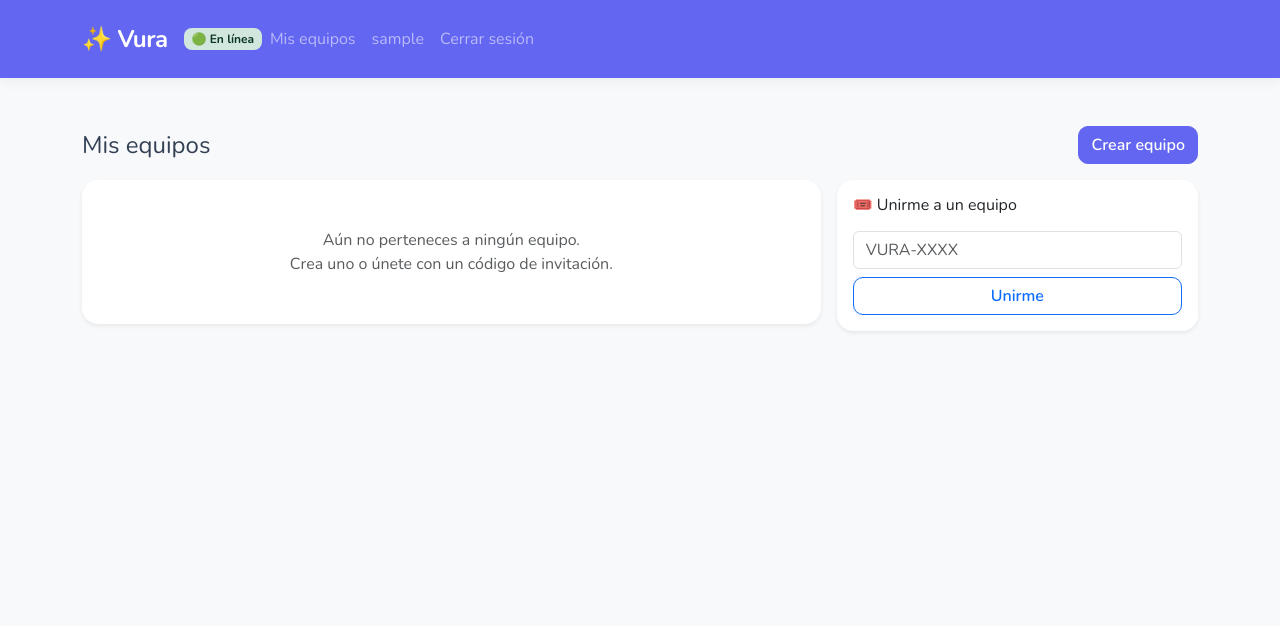
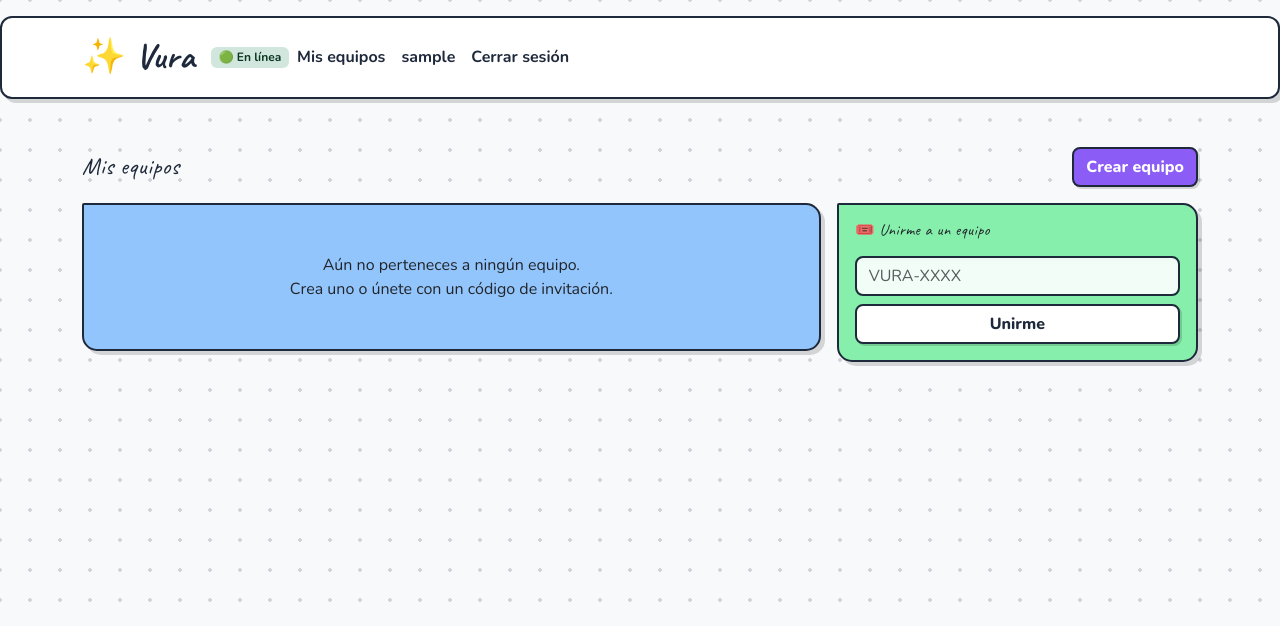
Before and after one commit to 300Ech/vura, a Flask app: page /equipos in a window 1280 px wide. Shown: the top 626 px of the page. Run offline with Flask 3, Linux system fonts and the light colour scheme; the visitor is signed in with stand-in values (Sample User, id 1); data that the repository does not hold is empty; some libraries are stand-ins or nearby versions.

Commit message:
primer iteracion

```diff
--- a/autenticacion/templates/autenticacion/iniciar_sesion.html
+++ b/autenticacion/templates/autenticacion/iniciar_sesion.html
@@ -4,7 +4,7 @@
 {% block contenido %}
 <div class="row justify-content-center">
   <div class="col-lg-4 col-md-6 col-sm-8">
-    <div class="card shadow-sm">
+    <div class="card bg-sticky-yellow">
       <div class="card-body p-5">
         <h1 class="h4 mb-4 text-center fw-bold">Entrar a Vura 🚀</h1>
         <form method="post" novalidate>
--- a/autenticacion/templates/autenticacion/registro.html
+++ b/autenticacion/templates/autenticacion/registro.html
@@ -4,7 +4,7 @@
 {% block contenido %}
 <div class="row justify-content-center">
   <div class="col-lg-4 col-md-6 col-sm-8">
-    <div class="card shadow-sm">
+    <div class="card bg-sticky-pink">
       <div class="card-body p-5">
         <h1 class="h4 mb-4 text-center fw-bold">Crear cuenta en Vura 🚀</h1>
         <form method="post" novalidate>
--- a/equipos/templates/equipos/mis_equipos.html
+++ b/equipos/templates/equipos/mis_equipos.html
@@ -12,7 +12,7 @@
     {% if membresias %}
       <div class="d-flex flex-column gap-3">
         {% for membresia in membresias %}
-          <a class="card text-decoration-none shadow-sm" href="{{ url_for('equipos.ver_equipo', id_equipo=membresia.equipo.id) }}">
+          <a class="card text-decoration-none bg-sticky-pink" href="{{ url_for('equipos.ver_equipo', id_equipo=membresia.equipo.id) }}">
             <div class="card-body d-flex justify-content-between align-items-center">
               <div>
                 <strong class="text-dark">{{ membresia.equipo.nombre }}</strong>
@@ -26,8 +26,8 @@
         {% endfor %}
       </div>
     {% else %}
-      <div class="card shadow-sm">
-        <div class="card-body text-center text-muted py-5">
+      <div class="card bg-sticky-blue">
+        <div class="card-body text-center text-dark py-5">
           Aún no perteneces a ningún equipo.<br>
           Crea uno o únete con un código de invitación.
         </div>
@@ -36,7 +36,7 @@
   </div>
 
   <div class="col-md-4">
-    <div class="card shadow-sm">
+    <div class="card bg-sticky-green">
       <div class="card-body">
         <h2 class="h6 mb-3">🎟️ Unirme a un equipo</h2>
         <form method="post" action="{{ url_for('equipos.unirse_equipo') }}">
--- a/static/css/estilos.css
+++ b/static/css/estilos.css
@@ -1,97 +1,146 @@
-/* Solo el CSS que Bootstrap no resuelve. */
+:root {
+  /* FigJam-like Colors */
+  --bg-color: #f3f4f6; /* Light gray for background */
+  --dot-color: #d1d5db; /* Gray dots */
 
-:root {
-  --color-primario: #6366f1; /* Indigo vibrante */
-  --color-primario-hover: #4f46e5;
-  --color-fondo: #f8fafc; /* Gris azulado muy claro */
-  --radio-borde: 16px;
-  --radio-borde-pequeno: 10px;
-  --sombra-suave: 0 4px 12px rgba(0, 0, 0, 0.05);
-  --sombra-hover: 0 10px 20px rgba(99, 102, 241, 0.15);
+  /* Sticky Note Colors (Pastels) */
+  --sticky-yellow: #fde047; /* Bright pastel yellow */
+  --sticky-purple: #d8b4fe; /* Pastel purple */
+  --sticky-blue: #93c5fd;   /* Pastel blue */
+  --sticky-pink: #f9a8d4;   /* Pastel pink */
+  --sticky-green: #86efac;  /* Pastel green */
+  --sticky-orange: #fdba74; /* Pastel orange */
+
+  /* UI Elements */
+  --border-dark: #1e293b;
+  --primary-btn: #8b5cf6; /* Vibrant violet for main buttons */
+
+  /* Styling tokens */
+  --shadow-solid: 4px 4px 0px rgba(0, 0, 0, 0.15);
+  --shadow-solid-hover: 6px 6px 0px rgba(0, 0, 0, 0.2);
+  --border-thickness: 2px;
 }
 
 body {
   font-family: 'Nunito', sans-serif;
-  background-color: var(--color-fondo) !important;
-  color: #334155;
+  background-color: var(--bg-color) !important;
+  /* Dotted grid background pattern */
+  background-image: radial-gradient(var(--dot-color) 2px, transparent 0);
+  background-size: 30px 30px;
+  background-position: -15px -15px; /* Offset to center dots */
+  color: #1e293b;
 }
 
-/* Redefinición de colores base de Bootstrap para elementos principales */
-.bg-primary {
-  background-color: var(--color-primario) !important;
+/* Tipografía a mano para títulos */
+h1, h2, h3, h4, h5, h6, .navbar-brand {
+  font-family: 'Caveat', cursive;
+  font-weight: 700;
+  letter-spacing: 0.5px;
 }
 
+/* Tarjetas tipo "Sticky Note" */
+.card {
+  background-color: #ffffff; /* Default white */
+  border: var(--border-thickness) solid var(--border-dark) !important;
+  border-radius: 2px 15px 15px 15px !important; /* Asymmetrical sticky note shape */
+  box-shadow: var(--shadow-solid) !important;
+  transition: transform 0.2s ease, box-shadow 0.2s ease;
+}
+
+.card:hover {
+  transform: translateY(-2px) translateX(-2px);
+  box-shadow: var(--shadow-solid-hover) !important;
+}
+
+.card-header {
+  background-color: transparent !important;
+  border-bottom: var(--border-thickness) solid var(--border-dark) !important;
+  font-family: 'Caveat', cursive;
+  font-size: 1.5rem;
+  padding: 1rem 1.25rem !important;
+}
+
+/* Clases de colores para las tarjetas (post-its) */
+.bg-sticky-yellow { background-color: var(--sticky-yellow) !important; }
+.bg-sticky-purple { background-color: var(--sticky-purple) !important; }
+.bg-sticky-blue { background-color: var(--sticky-blue) !important; }
+.bg-sticky-pink { background-color: var(--sticky-pink) !important; }
+.bg-sticky-green { background-color: var(--sticky-green) !important; }
+.bg-sticky-orange { background-color: var(--sticky-orange) !important; }
+
+/* Menú de navegación flotante (Toolbar) */
+.navbar {
+  background-color: #ffffff !important;
+  border: var(--border-thickness) solid var(--border-dark);
+  border-radius: 12px;
+  box-shadow: var(--shadow-solid);
+  margin-top: 1rem;
+  padding: 0.5rem 1rem !important;
+}
+
+.navbar-brand {
+  font-size: 2.2rem;
+  color: var(--border-dark) !important;
+}
+
+.nav-link {
+  color: var(--border-dark) !important;
+  font-weight: 700;
+  font-family: 'Nunito', sans-serif; /* Keep links readable */
+}
+
+.nav-link:hover {
+  color: var(--primary-btn) !important;
+}
+
+/* Botones estilo Flat / Comic */
 .btn-primary {
-  background-color: var(--color-primario);
-  border-color: var(--color-primario);
-  border-radius: var(--radio-borde-pequeno);
-  font-weight: 700;
-  transition: all 0.3s ease;
+  background-color: var(--primary-btn) !important;
+  border: var(--border-thickness) solid var(--border-dark) !important;
+  border-radius: 8px !important;
+  box-shadow: 2px 2px 0px rgba(0, 0, 0, 0.15);
+  font-weight: 800;
+  color: white;
+  transition: all 0.1s ease;
 }
 
 .btn-primary:hover {
-  background-color: var(--color-primario-hover);
-  border-color: var(--color-primario-hover);
-  transform: translateY(-2px);
-  box-shadow: 0 4px 8px rgba(99, 102, 241, 0.3);
+  background-color: #7c3aed !important;
+  transform: translateY(1px) translateX(1px);
+  box-shadow: 1px 1px 0px rgba(0, 0, 0, 0.15);
 }
 
-.btn {
-  border-radius: var(--radio-borde-pequeno);
-  font-weight: 600;
-  transition: all 0.3s ease;
+.btn-primary:active {
+  transform: translateY(2px) translateX(2px);
+  box-shadow: none;
 }
 
-.btn:active {
-  transform: translateY(0);
+/* Botones outline (secundarios) */
+.btn-outline-primary {
+  color: var(--border-dark) !important;
+  background-color: #ffffff !important;
+  border: var(--border-thickness) solid var(--border-dark) !important;
+  border-radius: 8px !important;
+  font-weight: 800;
+  box-shadow: 2px 2px 0px rgba(0, 0, 0, 0.15);
+  transition: all 0.1s ease;
 }
 
-/* Tarjetas (Cards) */
-.card {
-  border: none;
-  border-radius: var(--radio-borde);
-  box-shadow: var(--sombra-suave);
-  transition: transform 0.3s ease, box-shadow 0.3s ease;
+.btn-outline-primary:hover {
+  background-color: var(--sticky-yellow) !important;
+  transform: translateY(1px) translateX(1px);
+  box-shadow: 1px 1px 0px rgba(0, 0, 0, 0.15);
 }
 
-.card:hover {
-  transform: translateY(-4px);
-  box-shadow: var(--sombra-hover);
+/* Inputs de formulario */
+.form-control {
+  border: var(--border-thickness) solid var(--border-dark) !important;
+  border-radius: 8px !important;
+  background-color: rgba(255, 255, 255, 0.9) !important;
+  box-shadow: inset 0 2px 4px rgba(0,0,0,0.02);
 }
 
-.card-header {
-  border-radius: var(--radio-borde) var(--radio-borde) 0 0 !important;
-  border-bottom: 1px solid #f1f5f9;
-  font-weight: 700;
-  color: #1e293b;
+.form-control:focus {
+  border-color: var(--primary-btn) !important;
+  box-shadow: 0 0 0 3px rgba(139, 92, 246, 0.3) !important;
 }
-
-/* Navegación */
-.navbar {
-  box-shadow: var(--sombra-suave);
-}
-
-.navbar-brand {
-  font-weight: 800;
-  font-size: 1.5rem;
-  letter-spacing: -0.5px;
-}
-
-/* Elementos de listas / Tareas */
-.border.rounded {
-  border-radius: var(--radio-borde-pequeno) !important;
-  border-color: #e2e8f0 !important;
-  transition: all 0.2s ease;
-}
-
-.border.rounded:hover {
-  border-color: var(--color-primario) !important;
-  background-color: #f8fafc;
-}
-
-/* Badges */
-.badge {
-  border-radius: 8px;
-  padding: 0.4em 0.65em;
-  font-weight: 700;
-}
--- a/templates/base.html
+++ b/templates/base.html
@@ -7,14 +7,14 @@
   <!-- Google Fonts: Nunito -->
   <link rel="preconnect" href="https://fonts.googleapis.com">
   <link rel="preconnect" href="https://fonts.gstatic.com" crossorigin>
-  <link href="https://fonts.googleapis.com/css2?family=Nunito:wght@400;600;700;800&display=swap" rel="stylesheet">
+  <link href="https://fonts.googleapis.com/css2?family=Caveat:wght@400;700&family=Nunito:wght@400;600;700;800&display=swap" rel="stylesheet">
 
   <link href="https://cdn.jsdelivr.net/npm/bootstrap@5.3.3/dist/css/bootstrap.min.css" rel="stylesheet">
   <link href="{{ url_for('static', filename='css/estilos.css') }}" rel="stylesheet">
 </head>
 <body class="bg-light" {% if current_user.is_authenticated %}data-id-usuario="{{ current_user.id }}"{% endif %}>
 
-  <nav class="navbar navbar-expand-lg navbar-dark bg-primary py-3 mb-4 sticky-top">
+  <nav class="navbar navbar-expand-lg navbar-light py-2 mb-4 sticky-top">
     <div class="container">
       <a class="navbar-brand fw-bold" href="{{ url_for('inicio') }}">✨ Vura</a>
       <button class="navbar-toggler" type="button" data-bs-toggle="collapse" data-bs-target="#menuPrincipal">
```
Also changed, not shown: templates/inicio.html (+4 -4 lines).
